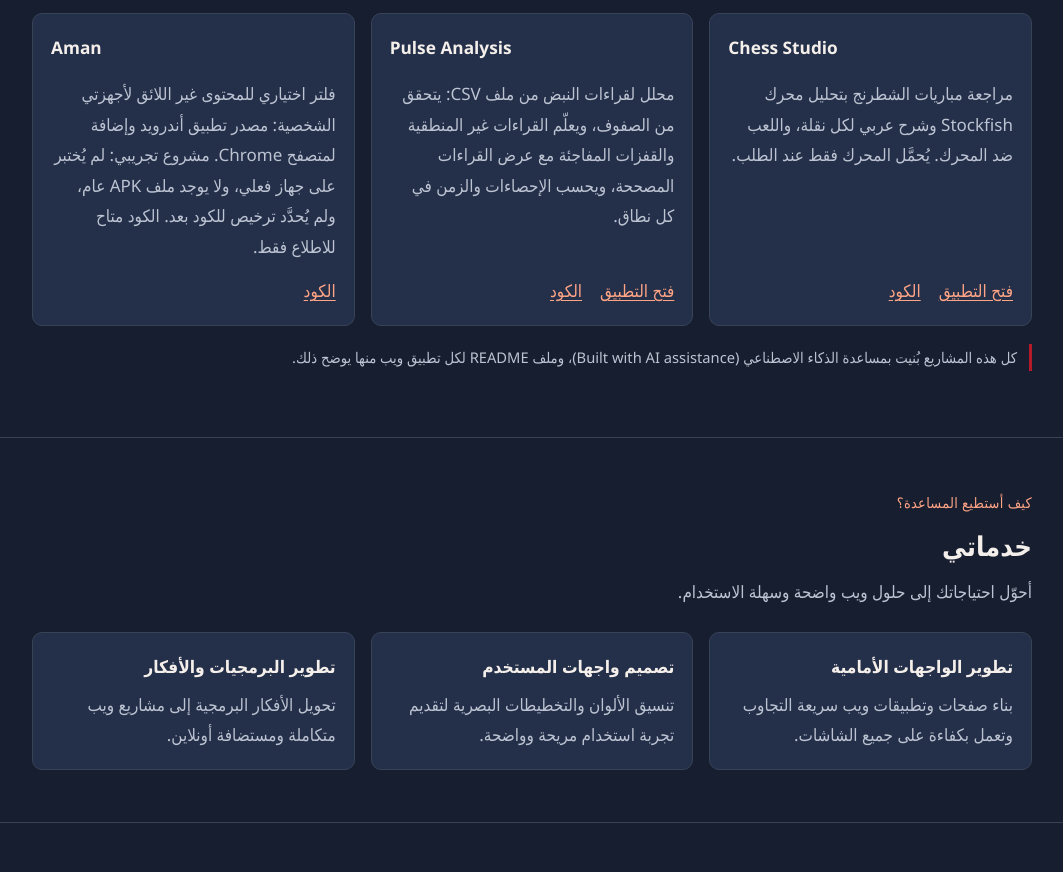
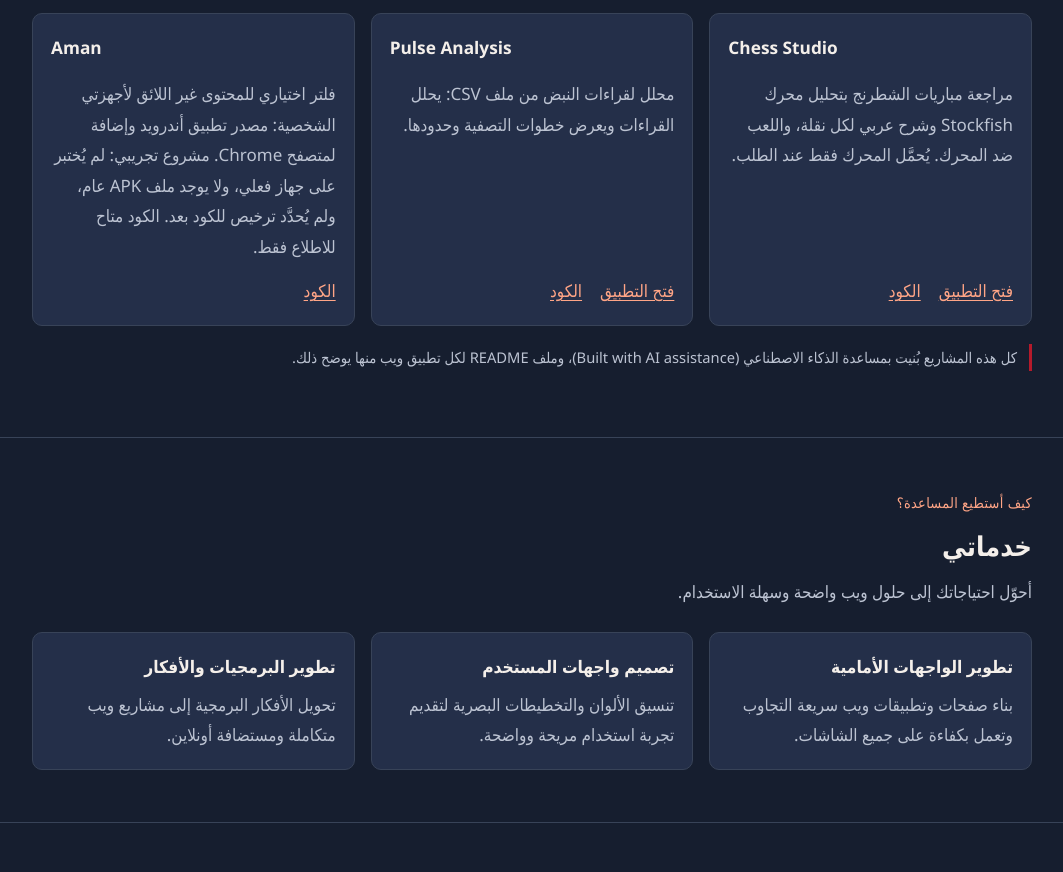
Before and after one commit to abdalhadymahmoud9-crypto/portfolio, a plain HTML site: page index.html in a window 1280 px wide. Shown: the part 1781-2653 px from the top of the page, without its empty margins (108-1171 px from the left). Drawn offline with Linux system fonts and the light colour scheme.

Commit message:
Update index.html

```diff
--- a/index.html
+++ b/index.html
@@ -183,7 +183,7 @@
           </article>
           <article class="card project">
             <h3 lang="en" dir="ltr">Pulse Analysis</h3>
-            <p>محلل لقراءات النبض من ملف CSV: يتحقق من الصفوف، ويعلّم القراءات غير المنطقية والقفزات المفاجئة مع عرض القراءات المصححة، ويحسب الإحصاءات والزمن في كل نطاق.</p>
+            <p>محلل لقراءات النبض من ملف CSV: يحلل القراءات ويعرض خطوات التصفية وحدودها.</p>
             <p class="links"><a href="https://abdalhadymahmoud9-crypto.github.io/pulse-analysis/" target="_blank" rel="noopener noreferrer">فتح التطبيق<span class="sr"> Pulse Analysis</span></a> <a href="https://github.com/abdalhadymahmoud9-crypto/pulse-analysis" target="_blank" rel="noopener noreferrer">الكود<span class="sr"> Pulse Analysis</span></a></p>
           </article>
           <article class="card project">
```
